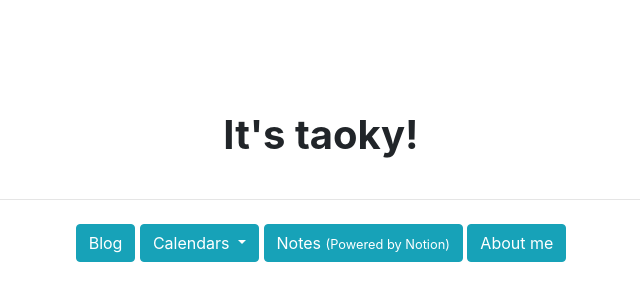
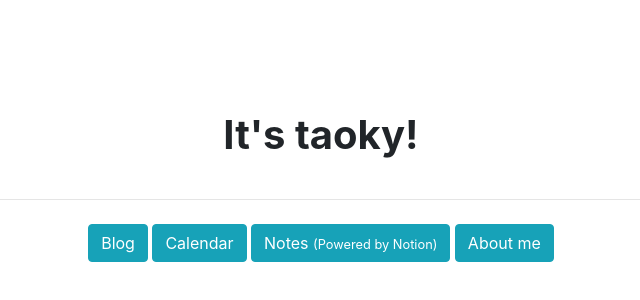
Before and after one commit to taoky/taoky.github.io, a plain HTML site: page index.html in a window 1280 px wide. Shown: the part 222-522 px from the top of the page, without its empty margins (319-959 px from the left). Drawn offline with nearby package versions, Linux system fonts and the light colour scheme.

Commit message:
Directly show calendar button

```diff
--- a/index.html
+++ b/index.html
@@ -19,16 +19,7 @@
         </div>
         <div class="col-lg-12 align-self-baseline">
           <a class="btn btn-info" href="https://blog.taoky.moe">Blog</a>
-          <div class="dropdown div-inline">
-            <a class="btn btn-info dropdown-toggle" href="#" role="button" id="dropdownMenuLink"
-              data-toggle="dropdown" aria-haspopup="true" aria-expanded="false">
-              Calendars
-            </a>
-            <div class="dropdown-menu" aria-labelledby="dropdownMenuLink">
-              <a class="dropdown-item"
-                href="https://calendar.google.com/calendar/embed?height=600&wkst=1&bgcolor=%23ffffff&ctz=Asia%2FShanghai&title=taoky's%20calendar&src=dGFva3kxOTk5QGdtYWlsLmNvbQ&src=YTN1azM0MDIwbTFsYnIzcTJidTBqY3Awa2dAZ3JvdXAuY2FsZW5kYXIuZ29vZ2xlLmNvbQ&src=bHZxamtoMHJzM29oazY5NW1hY3NjZnN2cmNAZ3JvdXAuY2FsZW5kYXIuZ29vZ2xlLmNvbQ&src=ZnBocjFlNTE5anNiaTZkZzJwbGw3a3R0dDRAZ3JvdXAuY2FsZW5kYXIuZ29vZ2xlLmNvbQ&src=dHBjM3NlMHNrMHNyam91bDI3ZmtjZ3UyMDhAZ3JvdXAuY2FsZW5kYXIuZ29vZ2xlLmNvbQ&src=N20wM2RhZm9hajVjb2V2YzNhaTk1b2NzNWNAZ3JvdXAuY2FsZW5kYXIuZ29vZ2xlLmNvbQ&src=emgtY24uY2hpbmEjaG9saWRheUBncm91cC52LmNhbGVuZGFyLmdvb2dsZS5jb20&color=%234285F4&color=%23E4C441&color=%23616161&color=%23795548&color=%23D81B60&color=%23F4511E&color=%230B8043">Formal</a>
-            </div>
-          </div>
+          <a class="btn btn-info" href="https://calendar.google.com/calendar/embed?height=600&wkst=1&bgcolor=%23ffffff&ctz=Asia%2FShanghai&title=taoky's%20calendar&src=dGFva3kxOTk5QGdtYWlsLmNvbQ&src=YTN1azM0MDIwbTFsYnIzcTJidTBqY3Awa2dAZ3JvdXAuY2FsZW5kYXIuZ29vZ2xlLmNvbQ&src=bHZxamtoMHJzM29oazY5NW1hY3NjZnN2cmNAZ3JvdXAuY2FsZW5kYXIuZ29vZ2xlLmNvbQ&src=ZnBocjFlNTE5anNiaTZkZzJwbGw3a3R0dDRAZ3JvdXAuY2FsZW5kYXIuZ29vZ2xlLmNvbQ&src=dHBjM3NlMHNrMHNyam91bDI3ZmtjZ3UyMDhAZ3JvdXAuY2FsZW5kYXIuZ29vZ2xlLmNvbQ&src=N20wM2RhZm9hajVjb2V2YzNhaTk1b2NzNWNAZ3JvdXAuY2FsZW5kYXIuZ29vZ2xlLmNvbQ&src=emgtY24uY2hpbmEjaG9saWRheUBncm91cC52LmNhbGVuZGFyLmdvb2dsZS5jb20&color=%234285F4&color=%23E4C441&color=%23616161&color=%23795548&color=%23D81B60&color=%23F4511E&color=%230B8043">Calendar</a>
           <a class="btn btn-info" href="https://notes.taoky.moe">Notes <small>(Powered by Notion)</small></a>
           <a class="btn btn-info" href="https://blog.taoky.moe/about/">About me</a>
         </div>
```
